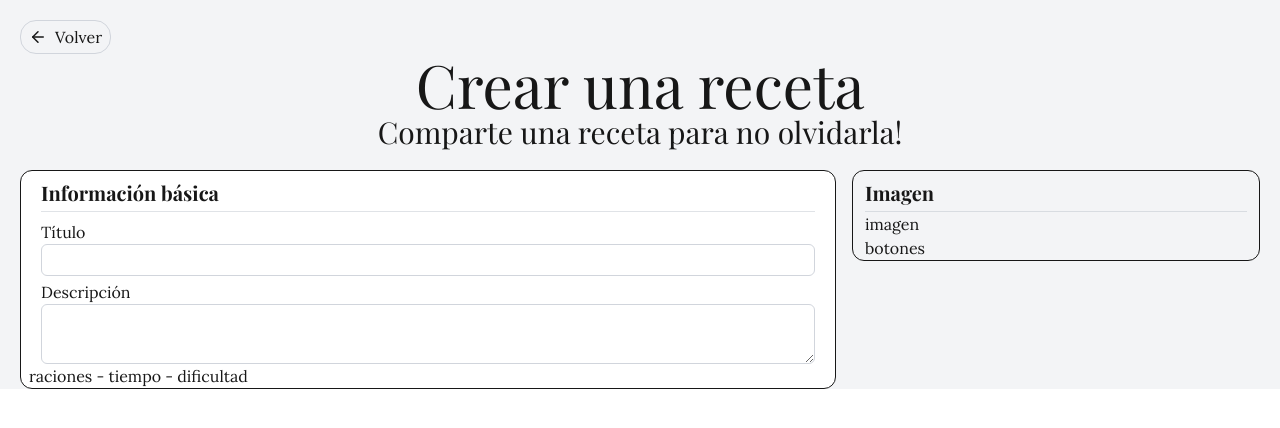
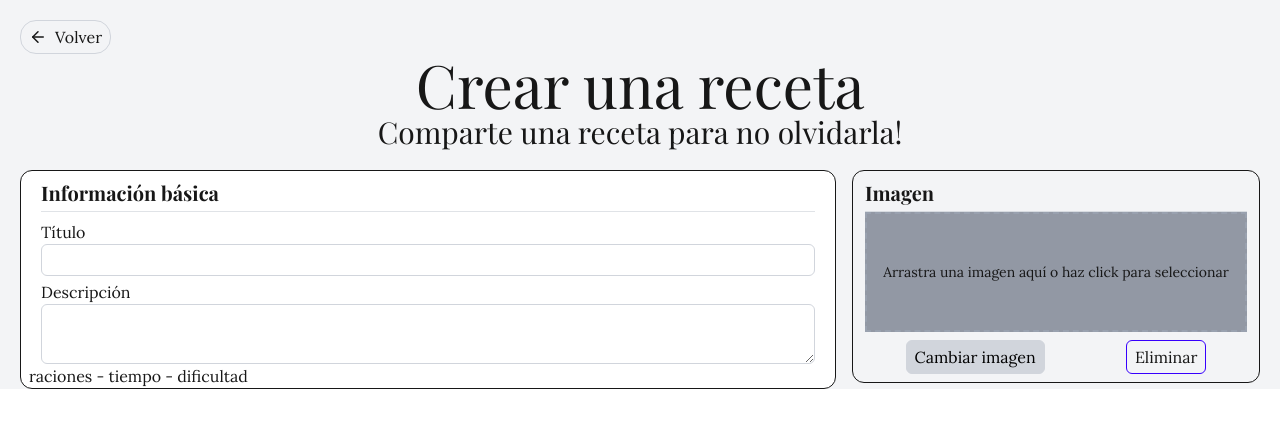
Before and after one commit to cperefer/recetali, a Next.js app: page /recipes/add in a window 1280 px wide. Shown: the top 428 px of the page. Built offline with nearby package versions, Linux system fonts and the light colour scheme; no server answers; sample sign-in values are in the browser's storage.

Commit message:
feat: modified recipe image component

```diff
--- a/app/recipes/_components/form/RecipeFormImage.tsx
+++ b/app/recipes/_components/form/RecipeFormImage.tsx
@@ -4,8 +4,17 @@ export function RecipeFormImage() {
       <div className="mx-2 md:mx-3 pb-1 mt-2 border-bottom-gray">
         <h4 className="text-xl font-bold">Imagen</h4>
       </div>
-      <div className="mx-2 md:mx-3">imagen</div>
-      <div className="mx-2 md:mx-3">botones</div>
+      <div className="mx-2 md:mx-3 h-30 border-2 border-dashed border-gray-400 flex items-center justify-center bg-gray-500/70">
+        <p className="text-sm">
+          Arrastra una imagen aquí o haz click para seleccionar
+        </p>
+      </div>
+      <div className="py-2 mx-2 md:mx-3 flex justify-around">
+        <button className="btn btn-primary bg-primary text-black rounded-md!">
+          Cambiar imagen
+        </button>
+        <button className="btn btn-secondary rounded-md!">Eliminar</button>
+      </div>
     </div>
   );
 }
```
